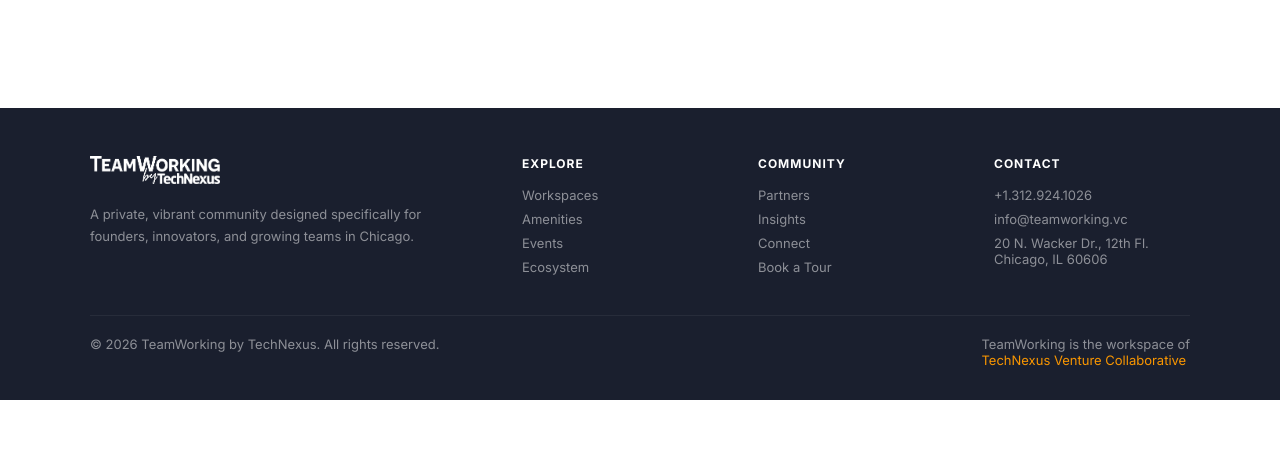
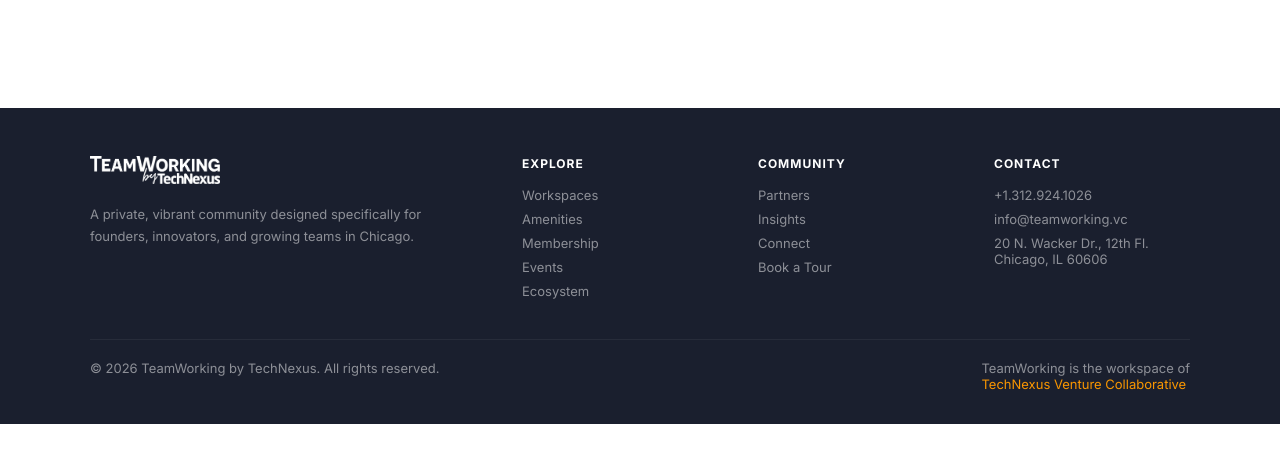
Before and after one commit to sakimaterry/teamworking-site, a Flask app: page /blog in a window 1280 px wide. Shown: the part 337-800 px from the top of the page. Run offline with Flask 3, Linux system fonts and the light colour scheme; data that the repository does not hold is empty; some libraries are stand-ins or nearby versions.

Commit message:
Nav: add Membership + unify homepage nav to real page links (templates/base.html)

```diff
--- a/templates/base.html
+++ b/templates/base.html
@@ -105,7 +105,7 @@ img{max-width:100%;}
     <div>
       <h4>Explore</h4>
       <a href="/workspaces">Workspaces</a><a href="/amenities">Amenities</a>
-      <a href="/events">Events</a><a href="/ecosystem">Ecosystem</a>
+      <a href="/membership">Membership</a><a href="/events">Events</a><a href="/ecosystem">Ecosystem</a>
     </div>
     <div>
       <h4>Community</h4>
```
